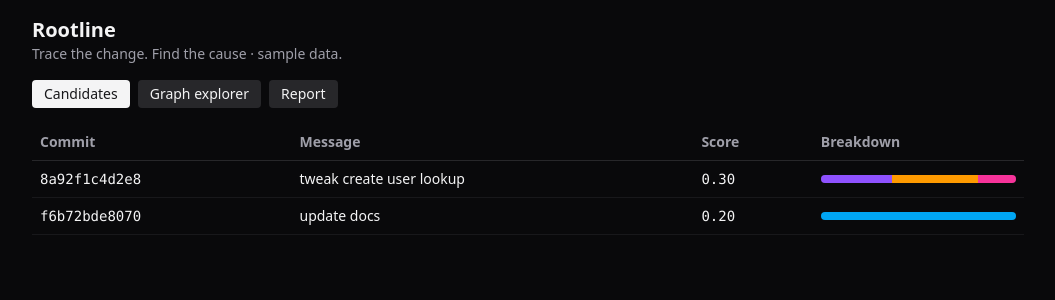
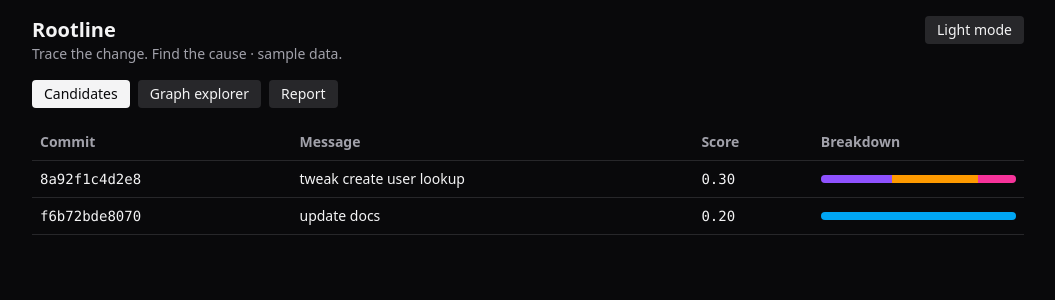
Before and after one commit to Pa004/rootline, a React (Vite) app in the folder apps/web/: page / in a window 1280 px wide. Shown: the top 300 px of the page, without its empty margins (112-1167 px from the left). Built offline with nearby package versions, Linux system fonts and the light colour scheme; no server answers.

Commit message:
feat(web): live API mode, lazy graph chunk and light mode

```diff
--- a/apps/web/index.html
+++ b/apps/web/index.html
@@ -1,9 +1,17 @@
 <!doctype html>
-<html lang="en" class="dark">
+<html lang="en" data-theme="dark">
   <head>
     <meta charset="UTF-8" />
     <meta name="viewport" content="width=device-width, initial-scale=1.0" />
     <title>Rootline — Trace the change. Find the cause.</title>
+    <script>
+      try {
+        document.documentElement.dataset.theme =
+          localStorage.getItem("rootline-theme") === "light" ? "light" : "dark";
+      } catch (e) {
+        document.documentElement.dataset.theme = "dark";
+      }
+    </script>
   </head>
   <body>
     <div id="root"></div>
--- a/apps/web/src/App.tsx
+++ b/apps/web/src/App.tsx
@@ -1,9 +1,13 @@
+import { Suspense, lazy, useEffect } from "react";
 import { useUi } from "./store";
 import { CandidatesTable } from "./components/CandidatesTable";
 import { Explanation } from "./components/Explanation";
-import { GraphExplorer } from "./graph/GraphExplorer";
 import { useAnalysis } from "./useAnalysis";
 import type { TabId } from "./types";
+
+const GraphExplorer = lazy(() =>
+  import("./graph/GraphExplorer").then((m) => ({ default: m.GraphExplorer })),
+);
 
 const TABS: { id: TabId; label: string }[] = [
   { id: "candidates", label: "Candidates" },
@@ -12,16 +16,29 @@
 ];
 
 export default function App() {
-  const { tab, setTab, selectedSha } = useUi();
+  const { tab, setTab, selectedSha, theme, toggleTheme } = useUi();
   const { analysis, live } = useAnalysis();
   const selected = analysis.candidates.find((c) => c.commit_sha === selectedSha);
+  useEffect(() => {
+    document.documentElement.dataset.theme = theme;
+  }, [theme]);
   return (
-    <div className="mx-auto max-w-5xl p-4 text-zinc-100">
-      <header>
-        <h1 className="text-xl font-bold">Rootline</h1>
-        <p className="text-sm text-zinc-400">
-          Trace the change. Find the cause{live ? " · live" : " · sample data"}.
-        </p>
+    <div className="mx-auto max-w-5xl p-4 text-(--text)">
+      <header className="flex items-start justify-between">
+        <div>
+          <h1 className="text-xl font-bold">Rootline</h1>
+          <p className="text-sm text-(--muted)">
+            Trace the change. Find the cause{live ? " · live" : " · sample data"}.
+          </p>
+        </div>
+        <button
+          onClick={toggleTheme}
+          aria-pressed={theme === "light"}
+          aria-label={`switch to ${theme === "dark" ? "light" : "dark"} mode`}
+          className="rounded bg-(--surface-2) px-3 py-1 text-sm"
+        >
+          {theme === "dark" ? "Light mode" : "Dark mode"}
+        </button>
       </header>
       <nav aria-label="views" className="mt-4 flex gap-2">
         {TABS.map((t) => (
@@ -30,7 +47,7 @@
             onClick={() => setTab(t.id)}
             aria-pressed={tab === t.id}
             className={`rounded px-3 py-1 text-sm ${
-              tab === t.id ? "bg-zinc-100 text-zinc-900" : "bg-zinc-800"
+              tab === t.id ? "bg-(--text) text-(--bg)" : "bg-(--surface-2)"
             }`}
           >
             {t.label}
@@ -39,7 +56,11 @@
       </nav>
       <main className="mt-4">
         {tab === "candidates" && <CandidatesTable candidates={analysis.candidates} />}
-        {tab === "graph" && <GraphExplorer />}
+        {tab === "graph" && (
+          <Suspense fallback={<p className="text-(--muted)">Loading graph…</p>}>
+            <GraphExplorer />
+          </Suspense>
+        )}
         {tab === "report" && <Explanation candidate={selected ?? analysis.candidates[0]} />}
       </main>
     </div>
--- a/apps/web/src/components/CandidatesTable.tsx
+++ b/apps/web/src/components/CandidatesTable.tsx
@@ -16,7 +16,7 @@
     .reduce((sum, e) => sum + e.points, 0);
   return (
     <div
-      className="flex h-2 w-full overflow-hidden rounded bg-zinc-800"
+      className="flex h-2 w-full overflow-hidden rounded bg-(--surface-2)"
       role="img"
       aria-label={`evidence breakdown, total ${candidate.score.toFixed(2)}`}
     >
@@ -39,11 +39,11 @@
   return (
     <table className="w-full border-collapse text-sm">
       <thead>
-        <tr className="text-left text-zinc-400">
-          <th className="border-b border-zinc-800 p-2">Commit</th>
-          <th className="border-b border-zinc-800 p-2">Message</th>
-          <th className="border-b border-zinc-800 p-2">Score</th>
-          <th className="border-b border-zinc-800 p-2">Breakdown</th>
+        <tr className="text-left text-(--muted)">
+          <th className="border-b border-(--border) p-2">Commit</th>
+          <th className="border-b border-(--border) p-2">Message</th>
+          <th className="border-b border-(--border) p-2">Score</th>
+          <th className="border-b border-(--border) p-2">Breakdown</th>
         </tr>
       </thead>
       <tbody>
@@ -52,14 +52,14 @@
             key={c.commit_sha}
             onClick={() => select(c.commit_sha === selectedSha ? null : c.commit_sha)}
             aria-selected={c.commit_sha === selectedSha}
-            className={`cursor-pointer hover:bg-zinc-900 ${
-              c.commit_sha === selectedSha ? "bg-zinc-900" : ""
+            className={`cursor-pointer hover:bg-(--surface) ${
+              c.commit_sha === selectedSha ? "bg-(--surface)" : ""
             }`}
           >
-            <td className="border-b border-zinc-900 p-2 font-mono">{c.commit_sha.slice(0, 12)}</td>
-            <td className="border-b border-zinc-900 p-2">{c.message.split("\n")[0]}</td>
-            <td className="border-b border-zinc-900 p-2 font-mono">{c.score.toFixed(2)}</td>
-            <td className="border-b border-zinc-900 p-2">
+            <td className="border-b border-(--border) p-2 font-mono">{c.commit_sha.slice(0, 12)}</td>
+            <td className="border-b border-(--border) p-2">{c.message.split("\n")[0]}</td>
+            <td className="border-b border-(--border) p-2 font-mono">{c.score.toFixed(2)}</td>
+            <td className="border-b border-(--border) p-2">
               <ScoreBar candidate={c} />
             </td>
           </tr>
--- a/apps/web/src/components/Explanation.tsx
+++ b/apps/web/src/components/Explanation.tsx
@@ -2,7 +2,7 @@
 
 export function Explanation({ candidate }: { candidate: CandidateScore | undefined }) {
   if (!candidate) {
-    return <p className="text-zinc-400">Select a candidate to inspect its evidence.</p>;
+    return <p className="text-(--muted)">Select a candidate to inspect its evidence.</p>;
   }
   const supporting = candidate.evidence.filter((e) => e.points > 0);
   const contradicting = candidate.evidence.filter((e) => e.points < 0);
@@ -11,11 +11,11 @@
       <h2 className="font-mono text-lg">
         {candidate.commit_sha.slice(0, 12)} — {candidate.score.toFixed(2)}
       </h2>
-      <p className="text-zinc-400">Evidence strength, not a probability.</p>
+      <p className="text-(--muted)">Evidence strength, not a probability.</p>
       <h3 className="mt-4 font-semibold">Evidence</h3>
       <ul>
         {supporting.map((e) => (
-          <li key={e.kind} className="text-emerald-300">
+          <li key={e.kind} className="text-emerald-600 dark:text-emerald-300">
             + [{e.kind}] {e.detail} ({e.points >= 0 ? "+" : ""}
             {e.points.toFixed(2)})
           </li>
@@ -26,7 +26,7 @@
           <h3 className="mt-4 font-semibold">Contradictory evidence</h3>
           <ul>
             {contradicting.map((e) => (
-              <li key={e.kind} className="text-red-300">
+              <li key={e.kind} className="text-red-600 dark:text-red-300">
                 - [{e.kind}] {e.detail} ({e.points.toFixed(2)})
               </li>
             ))}
--- a/apps/web/src/graph/GraphExplorer.tsx
+++ b/apps/web/src/graph/GraphExplorer.tsx
@@ -1,8 +1,10 @@
 import { useEffect, useRef, useState } from "react";
 import { useUi } from "../store";
 import {
+  DARK_GRAPH,
   DEMO_EDGES,
   DEMO_NODES,
+  LIGHT_GRAPH,
   buildElements,
   createGraph,
   type GraphEdge,
@@ -22,11 +24,15 @@
   const cyRef = useRef<ReturnType<typeof createGraph> | null>(null);
   const [hidden, setHidden] = useState<Set<string>>(new Set());
   const [detail, setDetail] = useState<string | null>(null);
-  const { select } = useUi();
+  const { select, theme } = useUi();
 
   useEffect(() => {
     if (!containerRef.current) return;
-    const cy = createGraph(containerRef.current, buildElements(nodes, edges, hidden));
+    const cy = createGraph(
+      containerRef.current,
+      buildElements(nodes, edges, hidden),
+      theme === "light" ? LIGHT_GRAPH : DARK_GRAPH,
+    );
     cyRef.current = cy;
     cy.on("tap", "node", (event) => {
       const id = String(event.target.id());
@@ -39,7 +45,7 @@
       cy.destroy();
       cyRef.current = null;
     };
-  }, [nodes, edges, hidden, select]);
+  }, [nodes, edges, hidden, select, theme]);
 
   function toggle(type: string) {
     setHidden((prev) => {
@@ -73,7 +79,7 @@
         ref={containerRef}
         role="application"
         aria-label="evidence graph"
-        className="mt-2 h-96 w-full rounded bg-zinc-950"
+        className="mt-2 h-96 w-full rounded border border-(--border) bg-(--surface)"
       />
       {detail && (
         <p className="mt-2 font-mono text-sm" aria-live="polite">
--- a/apps/web/src/graph/cytoscape.ts
+++ b/apps/web/src/graph/cytoscape.ts
@@ -67,7 +67,19 @@
   return NODE_STYLE[type as GraphNode["type"]] ?? { shape: "ellipse", color: "#71717a" };
 }
 
-export function createGraph(container: HTMLElement, elements: ReturnType<typeof buildElements>) {
+export interface GraphTheme {
+  label: string;
+  edge: string;
+}
+
+export const DARK_GRAPH: GraphTheme = { label: "#e4e4e7", edge: "#52525b" };
+export const LIGHT_GRAPH: GraphTheme = { label: "#27272a", edge: "#a1a1aa" };
+
+export function createGraph(
+  container: HTMLElement,
+  elements: ReturnType<typeof buildElements>,
+  theme: GraphTheme = DARK_GRAPH,
+) {
   return cytoscape({
     container,
     elements,
@@ -78,7 +90,7 @@
         style: {
           label: "data(label)",
           "font-size": 10,
-          color: "#e4e4e7",
+          color: theme.label,
           "background-color": "#71717a",
           shape: "ellipse",
         },
@@ -92,16 +104,16 @@
         style: {
           label: "data(label)",
           "font-size": 8,
-          color: "#a1a1aa",
-          "line-color": "#52525b",
+          color: theme.label,
+          "line-color": theme.edge,
           "target-arrow-shape": "triangle",
-          "target-arrow-color": "#52525b",
+          "target-arrow-color": theme.edge,
           "curve-style": "bezier",
         },
       },
       {
         selector: ":selected",
-        style: { "border-width": 3, "border-color": "#fafafa" },
+        style: { "border-width": 3, "border-color": theme.label },
       },
     ],
   });
--- a/apps/web/src/index.css
+++ b/apps/web/src/index.css
@@ -1,9 +1,33 @@
 @import "tailwindcss";
 
-:root {
+@custom-variant dark (&:where([data-theme="dark"], [data-theme="dark"] *));
+
+:root,
+:root[data-theme="dark"] {
   color-scheme: dark;
+  --bg: #09090b;
+  --surface: #18181b;
+  --surface-2: #27272a;
+  --text: #f4f4f5;
+  --muted: #a1a1aa;
+  --border: #27272a;
+  --graph-label: #e4e4e7;
+  --graph-edge: #52525b;
+}
+
+:root[data-theme="light"] {
+  color-scheme: light;
+  --bg: #fafafa;
+  --surface: #ffffff;
+  --surface-2: #f4f4f5;
+  --text: #18181b;
+  --muted: #52525b;
+  --border: #e4e4e7;
+  --graph-label: #27272a;
+  --graph-edge: #a1a1aa;
 }
 
 body {
-  background-color: #09090b;
+  background-color: var(--bg);
+  color: var(--text);
 }
--- a/apps/web/src/store.ts
+++ b/apps/web/src/store.ts
@@ -1,16 +1,41 @@
 import { create } from "zustand";
 import type { TabId } from "./types";
+
+export type Theme = "dark" | "light";
+
+const THEME_KEY = "rootline-theme";
+
+function initialTheme(): Theme {
+  try {
+    return localStorage.getItem(THEME_KEY) === "light" ? "light" : "dark";
+  } catch {
+    return "dark";
+  }
+}
 
 interface UiState {
   tab: TabId;
   selectedSha: string | null;
+  theme: Theme;
   setTab: (tab: TabId) => void;
   select: (sha: string | null) => void;
+  toggleTheme: () => void;
 }
 
 export const useUi = create<UiState>()((set) => ({
   tab: "candidates",
   selectedSha: null,
+  theme: initialTheme(),
   setTab: (tab) => set({ tab }),
   select: (selectedSha) => set({ selectedSha }),
+  toggleTheme: () =>
+    set((state) => {
+      const theme: Theme = state.theme === "dark" ? "light" : "dark";
+      try {
+        localStorage.setItem(THEME_KEY, theme);
+      } catch {
+        /* private mode: theme just won't persist */
+      }
+      return { theme };
+    }),
 }));
```
Also changed, not shown: 1 other file (tests, documents, lock files or other folders).
